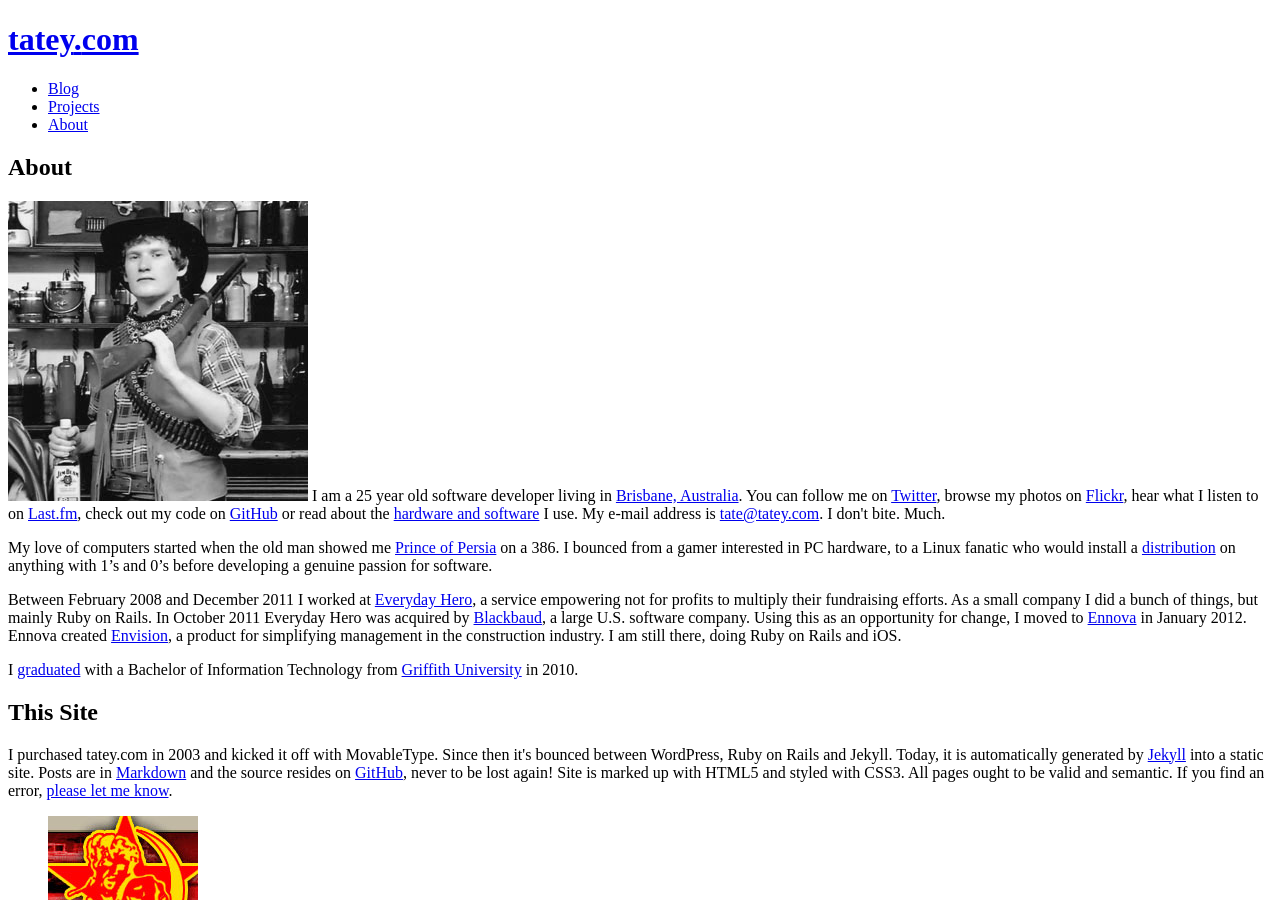
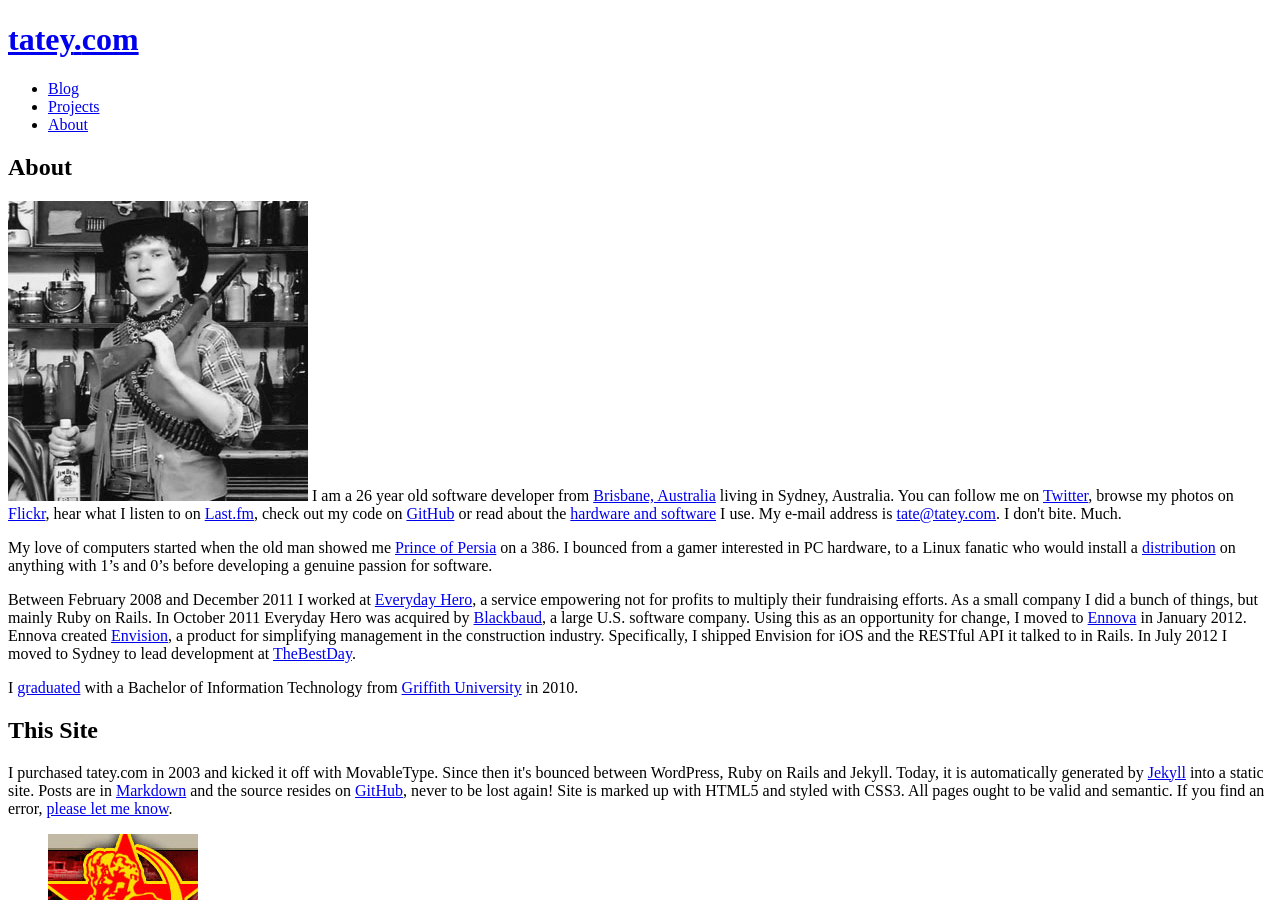
Before and after one commit to tatey/tatey.com, a Jekyll site: the page built from about.html, in a window 1280 px wide and 900 px high. Built offline with Jekyll 4.4.1, drawn with Linux system fonts in a browser that asks for light colours.

Commit message:
Update about.
Hey, I moved to Sydney like 4 months ago.

```diff
--- a/_includes/footer.html
+++ b/_includes/footer.html
@@ -1,6 +1,6 @@
 <hr>
 <footer>
   <p>
-    <a href="{{ base.url }}/about/">Tate Johnson</a> is a 25 year old software developer living in <a href="http://www.flickr.com/photos/23054854@N06/3319265306/in/set-72157614423917229/">Brisbane, Australia</a>. You can follow me on <a href="http://twitter.com/tatejohnson/">Twitter</a>, explore my photos on <a href="http://flickr.com/tatejohnson/">Flickr</a>, hear what I listen to on <a href="http://last.fm/user/Tatey/">Last.fm</a>, fork my code on <a href="http://github.com/tatey">GitHub</a>, spectate my shots on <a href="http://dribbble.com/tatejohnson">Dribbble</a> or subscribe to my blog's <a href="http://feeds2.feedburner.com/tatejohnson">Atom feed</a>.
+    <a href="{{ base.url }}/about/">Tate Johnson</a> is a 26 year old software developer living in Sydney, Australia. You can follow me on <a href="http://twitter.com/tatejohnson/">Twitter</a>, explore my photos on <a href="http://flickr.com/tatejohnson/">Flickr</a>, hear what I listen to on <a href="http://last.fm/user/Tatey/">Last.fm</a>, fork my code on <a href="http://github.com/tatey">GitHub</a>, spectate my shots on <a href="http://dribbble.com/tatejohnson">Dribbble</a> or subscribe to my blog's <a href="http://feeds2.feedburner.com/tatejohnson">Atom feed</a>.
   </p>
 </footer>
--- a/about.html
+++ b/about.html
@@ -5,11 +5,11 @@
 
 <h2>About</h2>
 
-<p><a href="http://www.flickr.com/photos/tatejohnson/5332661190/"><img id="left" src="{{ base.url }}/images/me.jpg" alt="Tate Johnson" /></a> I am a 25 year old software developer living in <a href="http://www.flickr.com/photos/23054854@N06/3319265306/in/set-72157614423917229/">Brisbane, Australia</a>. You can follow me on <a href="http://twitter.com/tatejohnson/">Twitter</a>, browse my photos on <a href="http://flickr.com/tatejohnson/">Flickr</a>, hear what I listen to on <a href="http://last.fm/user/Tatey/">Last.fm</a>, check out my code on <a href="http://github.com/tatey">GitHub</a> or read about the <a href="{{ base.url }}/2011/04/16/the-setup/">hardware and software</a> I use. My e-mail address is <a href="mailto:tate@tatey.com">tate@tatey.com</a>. I don't bite. Much.</p>
+<p><a href="http://www.flickr.com/photos/tatejohnson/5332661190/"><img id="left" src="{{ base.url }}/images/me.jpg" alt="Tate Johnson" /></a> I am a 26 year old software developer from <a href="http://www.flickr.com/photos/23054854@N06/3319265306/in/set-72157614423917229/">Brisbane, Australia</a> living in Sydney, Australia. You can follow me on <a href="http://twitter.com/tatejohnson/">Twitter</a>, browse my photos on <a href="http://flickr.com/tatejohnson/">Flickr</a>, hear what I listen to on <a href="http://last.fm/user/Tatey/">Last.fm</a>, check out my code on <a href="http://github.com/tatey">GitHub</a> or read about the <a href="{{ base.url }}/2011/04/16/the-setup/">hardware and software</a> I use. My e-mail address is <a href="mailto:tate@tatey.com">tate@tatey.com</a>. I don't bite. Much.</p>
 
 <p>My love of computers started when the old man showed me <a href="http://en.wikipedia.org/wiki/Prince_of_Persia_(1989_video_game)">Prince of Persia</a> on a 386. I bounced from a gamer interested in PC hardware, to a Linux fanatic who would install a <a href="http://archlinux.org">distribution</a> on anything with 1&rsquo;s and 0&rsquo;s before developing a genuine passion for software.</p>
 
-<p>Between February 2008 and December 2011 I worked at <a href="http://everydayhero.com.au">Everyday Hero</a>, a service empowering not for profits to multiply their fundraising efforts. As a small company I did a bunch of things, but mainly Ruby on Rails. In October 2011 Everyday Hero was acquired by <a href="http://blackbaud.com/">Blackbaud</a>, a large U.S. software company. Using this as an opportunity for change, I moved to <a href="http://ennova.com.au/">Ennova</a> in January 2012. Ennova created <a href="http://envisionapp.com/">Envision</a>, a product for simplifying management in the construction industry. I am still there, doing Ruby on Rails and iOS.</p>
+<p>Between February 2008 and December 2011 I worked at <a href="http://everydayhero.com.au">Everyday Hero</a>, a service empowering not for profits to multiply their fundraising efforts. As a small company I did a bunch of things, but mainly Ruby on Rails. In October 2011 Everyday Hero was acquired by <a href="http://blackbaud.com/">Blackbaud</a>, a large U.S. software company. Using this as an opportunity for change, I moved to <a href="http://ennova.com.au/">Ennova</a> in January 2012. Ennova created <a href="http://envisionapp.com/">Envision</a>, a product for simplifying management in the construction industry. Specifically, I shipped Envision for iOS and the RESTful API it talked to in Rails. In July 2012 I moved to Sydney to lead development at <a href="http://thebestday.com">TheBestDay</a>.</p>
 
 <p>I <a href="http://www.flickr.com/photos/tatejohnson/5285063354/">graduated</a> with a Bachelor of Information Technology from <a href="http://griffith.edu.au">Griffith University</a> in 2010.</p>
 
```
